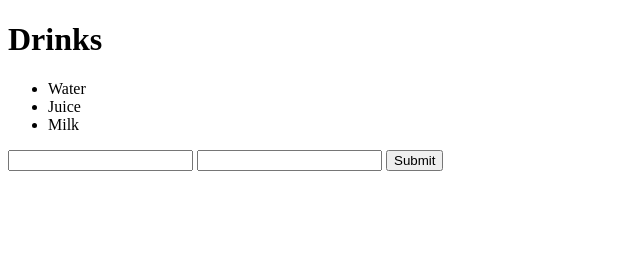
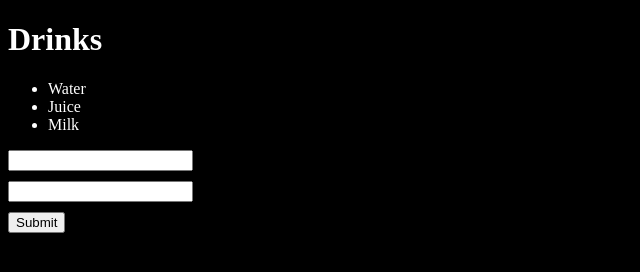
Before and after one commit to Tasneemalabsi/GitProject, a plain HTML site: page index.html in a window 1280 px wide. Shown: the whole page, without its empty margins (0-640 px from the left). Drawn offline with Linux system fonts and the light colour scheme.

Commit message:
style the page

```diff
--- a/index.html
+++ b/index.html
@@ -6,16 +6,16 @@
     <meta name="viewport" content="width=device-width, initial-scale=1.0">
     <title>Document</title>
 </head>
-<body>
-    <h1>Drinks</h1>
+<body style="background-color:black; color:white;">
+    <h1 >Drinks</h1>
     <ul>
         <li>Water</li>
         <li>Juice</li>
         <li>Milk</li>
     </ul>
     <form>
-        <input type="text">
-        <input type="password">
+        <input type="text" style="display:block; margin-bottom:10px">
+        <input type="password" style="display:block; margin-bottom:10px">
         <button>Submit</button>
     </form>
 </body>
```
